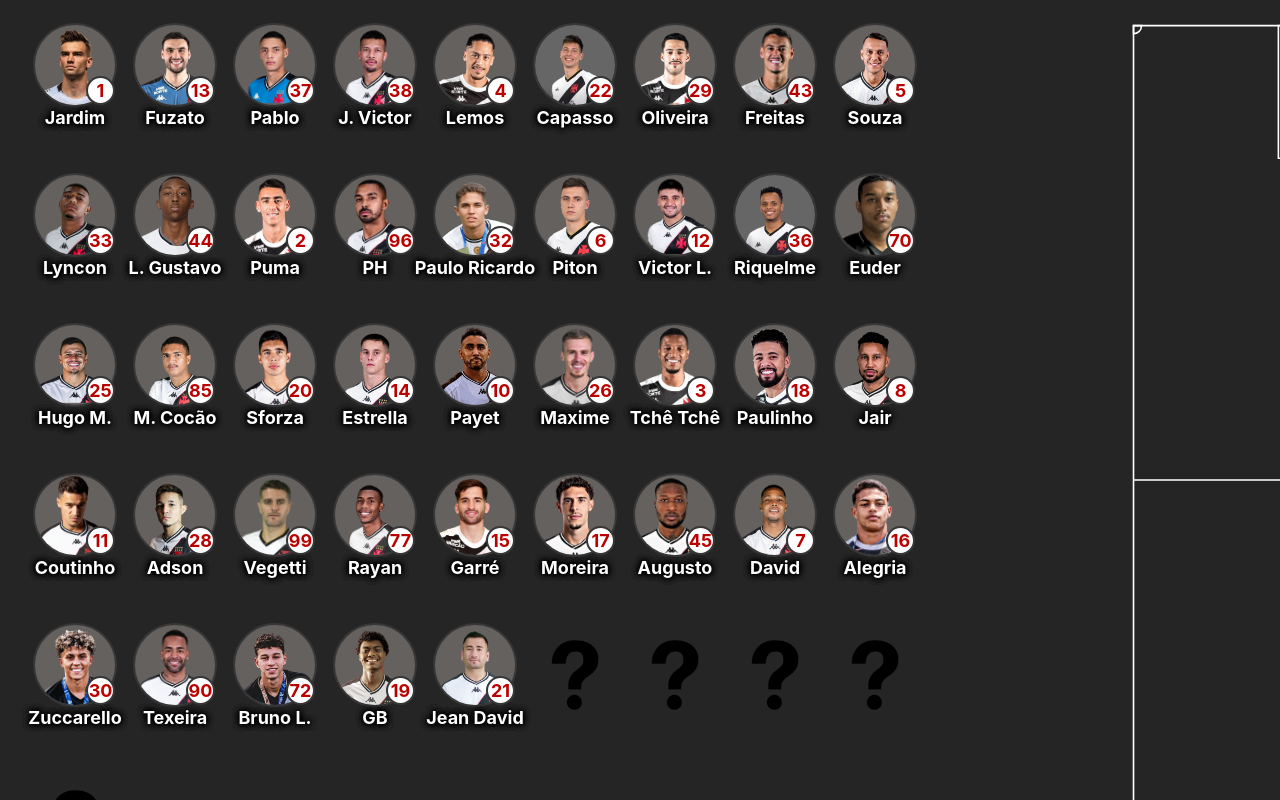
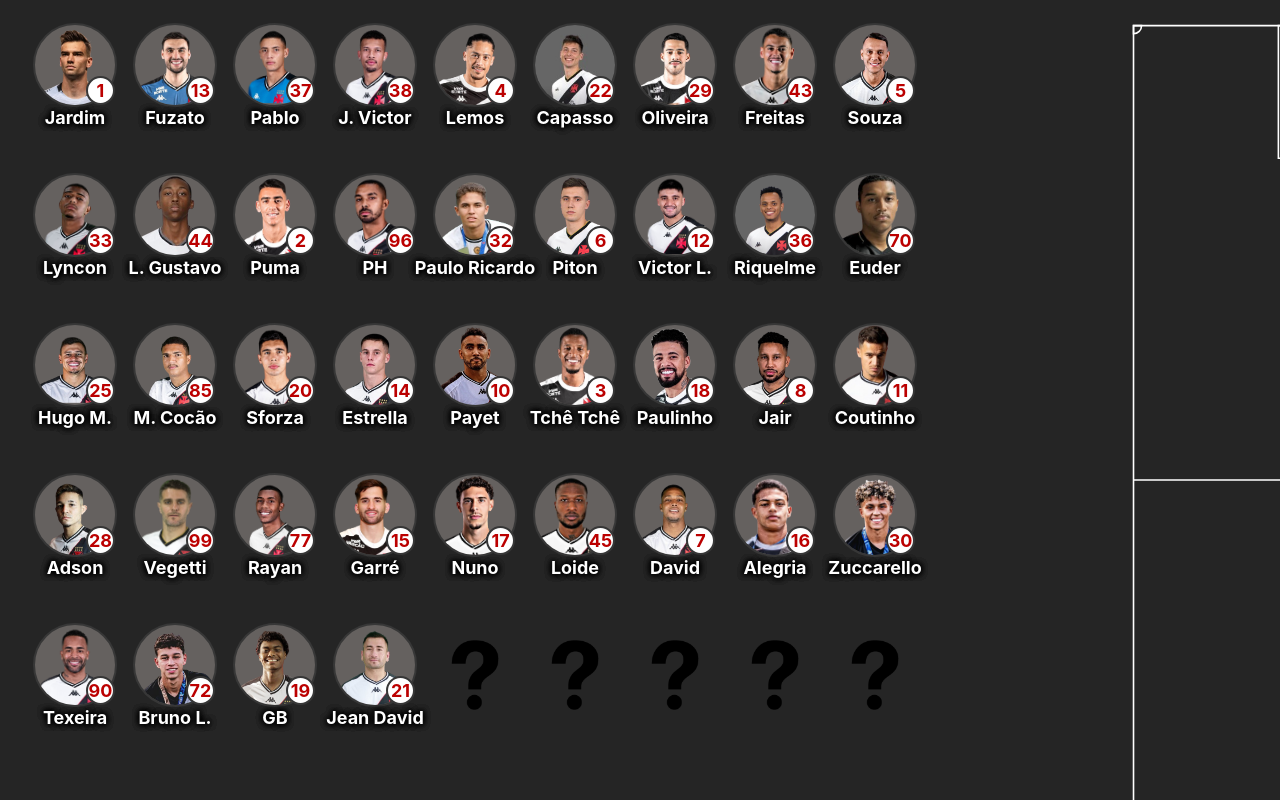
Before and after one commit to Gustavonoxville/campinho-podcast, a React (Create React App) app: page / in a window 1280 px wide. Shown: the top 800 px of the page. Built offline with nearby package versions, Linux system fonts and the light colour scheme.

Commit message:
nuno nome

```diff
--- a/src/App.js
+++ b/src/App.js
@@ -128,7 +128,7 @@ const playersList = [
   { id: 29, nome: "Sforza", imagem: sforza, hasBorder: true, hasNumber: true, number: 20},
   { id: 62, nome: "Estrella", imagem: estrella, hasBorder: true, hasNumber: true, number: 14},
   { id: 20, nome: "Payet", imagem: payet, hasBorder: true, hasNumber: true, number: 10},
-  { id: 73, nome: "Maxime", imagem: max, hasBorder: true, hasNumber: true, number: 26},
+  /*{ id: 73, nome: "Maxime", imagem: max, hasBorder: true, hasNumber: true, number: 26},*/
   { id: 21, nome: "Tchê Tchê", imagem: tche, hasBorder: true, hasNumber: true, number: 3},
   { id: 22, nome: "Paulinho", imagem: paulinho, hasBorder: true, hasNumber: true, number: 18},
   { id: 23, nome: "Jair", imagem: jair, hasBorder: true, hasNumber: true, number: 8},
@@ -139,8 +139,8 @@ const playersList = [
   /*{ id: 32, nome: "Erick M.", imagem: erick, hasBorder: true, hasNumber: true, number: 16},*/
   /*{ id: 33, nome: "David", imagem: david, hasBorder: true, hasNumber: true, number: "❌"},*/
   { id: 76, nome: "Garré", imagem: garre, hasBorder: true, hasNumber: true, number: 15},
-  { id: 77, nome: "Moreira", imagem: nuno, hasBorder: true, hasNumber: true, number: 17},
-  { id: 78, nome: "Augusto", imagem: loide, hasBorder: true, hasNumber: true, number: 45},
+  { id: 77, nome: "Nuno", imagem: nuno, hasBorder: true, hasNumber: true, number: 17},
+  { id: 78, nome: "Loide", imagem: loide, hasBorder: true, hasNumber: true, number: 45},
   { id: 33, nome: "David", imagem: david, hasBorder: true, hasNumber: true, number: 7},
   { id: 68, nome: "Alegria", imagem: alegria, hasBorder: true, hasNumber: true, number: 16},
   { id: 74, nome: "Zuccarello", imagem: zuka, hasBorder: true, hasNumber: true, number: 30},
```
